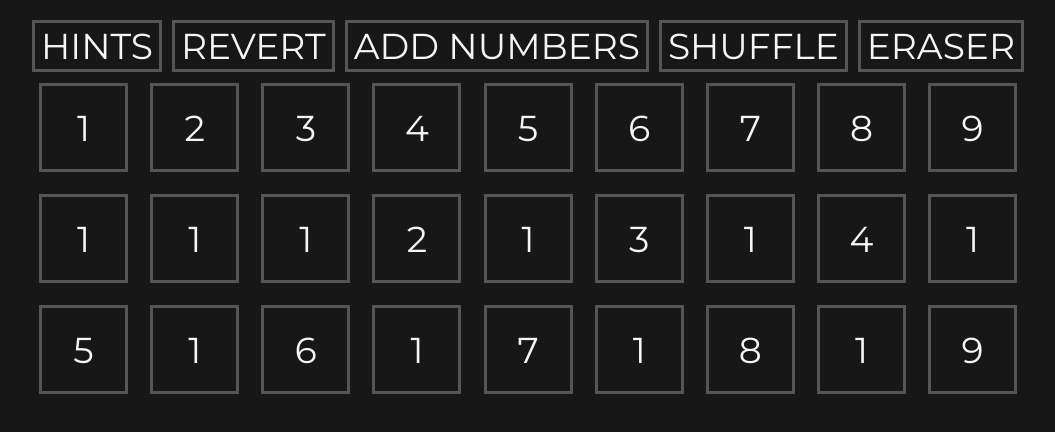
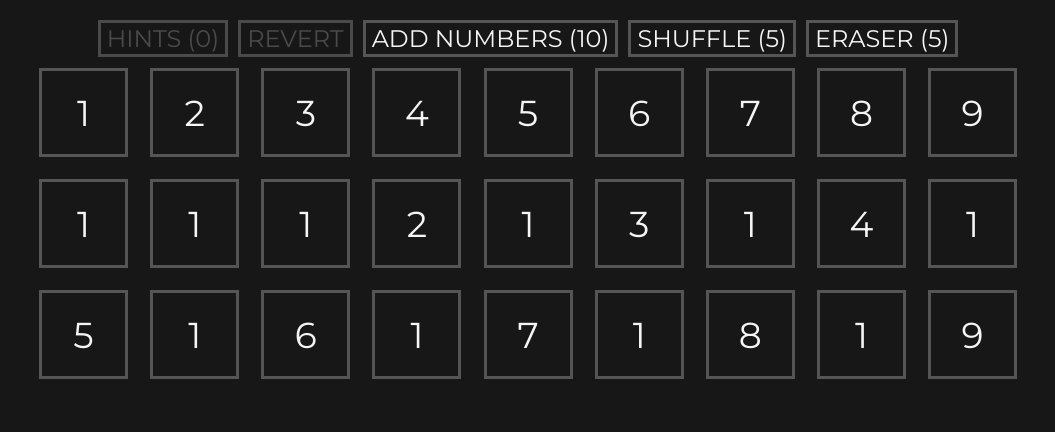
Before and after one commit to andrewfroze/pair-em-up, a website built with Vite: page index.html in a window 1280 px wide. Both pictures are taken after a click on the button "NEW GAME". Shown: the whole page, without its empty margins (112-1167 px from the left). Built offline with nearby package versions, Linux system fonts and the light colour scheme; a web font is replaced by a local one.

Commit message:
feat: add assists limits

```diff
--- a/src/scripts/game/game.js
+++ b/src/scripts/game/game.js
@@ -8,11 +8,23 @@ class Game {
   constructor(mode, isNew = true) {
     this.mode = mode;
     this.board = [];
+    this.isRevertAvailable = false;
+    this.addNumbersAvailable = 10;
+    this.shufflesAvailable = 5;
+    this.eraserAvailable = 5;
     if (isNew) {
       this.createBoard(mode);
     } else {
       this.loadSavedState(mode);
     }
+    this.hints = [];
+    this.hintsAvailable = this.collectHints();
+    this.maxHintsToShow = 5;
+  }
+
+  collectHints() {
+    // todo fill this.hints
+    return this.hints.length;
   }
 
   loadSavedState(mode) {
@@ -64,7 +76,12 @@ class Game {
   }
 
   shuffle() {
-    this.board = shuffleSequence(this.board);
+    if (this.shufflesAvailable) {
+      this.board = shuffleSequence(this.board);
+      this.shufflesAvailable -= 1;
+      return true;
+    }
+    return false;
   }
 }
 
--- a/src/scripts/screens/game-screen.js
+++ b/src/scripts/screens/game-screen.js
@@ -1,5 +1,8 @@
 import "../../styles/game-screen.scss";
 import { Game } from "../game/game";
+
+let board;
+let assistButtons;
 
 function newGameScreen(mode) {
   const game = new Game(mode);
@@ -9,30 +12,14 @@ function newGameScreen(mode) {
   const assistButtonsContainer = document.createElement("div");
   assistButtonsContainer.className = "game-screen__assist-buttons";
   gameScreen.append(assistButtonsContainer);
+  assistButtons = assistButtonsContainer;
 
   const gameBoardContainer = document.createElement("div");
   gameBoardContainer.className = "game-screen__game-board-container";
+  board = gameBoardContainer;
 
-  assistButtonsContainer.append(
-    createButton("Hints", "game-screen__assist-buttons__button", () =>
-      getHint(game),
-    ),
-    createButton("Revert", "game-screen__assist-buttons__button", () =>
-      revert(game),
-    ),
-    createButton("Add Numbers", "game-screen__assist-buttons__button", () =>
-      addNumbers(game),
-    ),
-    createButton("Shuffle", "game-screen__assist-buttons__button", () =>
-      shuffle(game, gameBoardContainer),
-    ),
-    createButton("Eraser", "game-screen__assist-buttons__button", () =>
-      eraser(game),
-    ),
-  );
-
+  renderAssistButtons(game);
   gameScreen.append(gameBoardContainer);
-
   gameBoardContainer.append(renderBoard(game.board));
   return gameScreen;
 }
@@ -44,10 +31,46 @@ function continueGameScreen(mode) {
   return gameScreen;
 }
 
-function createButton(label, buttonClass, onClick = () => console.log(label)) {
+function renderAssistButtons(game) {
+  assistButtons.replaceChildren(
+    createAssistButton(
+      `Hints (${game.hintsAvailable})`,
+      "game-screen__assist-buttons__button",
+      () => getHint(game),
+      game.hintsAvailable,
+    ),
+    createAssistButton(
+      "Revert",
+      "game-screen__assist-buttons__button",
+      () => revert(game),
+      game.isRevertAvailable,
+    ),
+    createAssistButton(
+      `Add Numbers (${game.addNumbersAvailable})`,
+      "game-screen__assist-buttons__button",
+      () => addNumbers(game),
+      game.addNumbersAvailable,
+    ),
+    createAssistButton(
+      `Shuffle (${game.shufflesAvailable})`,
+      "game-screen__assist-buttons__button",
+      () => shuffle(game, board),
+      game.shufflesAvailable,
+    ),
+    createAssistButton(
+      `Eraser (${game.eraserAvailable})`,
+      "game-screen__assist-buttons__button",
+      () => eraser(game),
+      game.eraserAvailable,
+    ),
+  );
+}
+
+function createAssistButton(label, buttonClass, onClick, enabled) {
   const button = document.createElement("button");
   button.className = buttonClass;
   button.textContent = label;
+  button.disabled = !enabled;
   button.addEventListener("click", () => onClick());
   return button;
 }
@@ -70,6 +93,10 @@ function renderBoard(boardArray) {
   return gameBoard;
 }
 
+function rerenderBoard(game) {
+  board.replaceChildren(renderBoard(game.board));
+}
+
 function addNumbers(board) {
   board.addNumbers();
 }
@@ -82,9 +109,10 @@ function revert(board) {
   board.revert();
 }
 
-function shuffle(game, boardElement) {
+function shuffle(game) {
   game.shuffle();
-  boardElement.replaceChildren(renderBoard(game.board));
+  rerenderBoard(game);
+  renderAssistButtons(game);
 }
 
 function eraser(board) {
--- a/src/styles/game-screen.scss
+++ b/src/styles/game-screen.scss
@@ -15,7 +15,7 @@
     &__button {
       white-space: nowrap;
       border: 0.3vw solid var(--theme-border);
-      font-size: clamp(0.3em, 4cqw, 1.5em);
+      font-size: clamp(0.3em, 2.8cqw, 1em);
     }
   }
 
```
